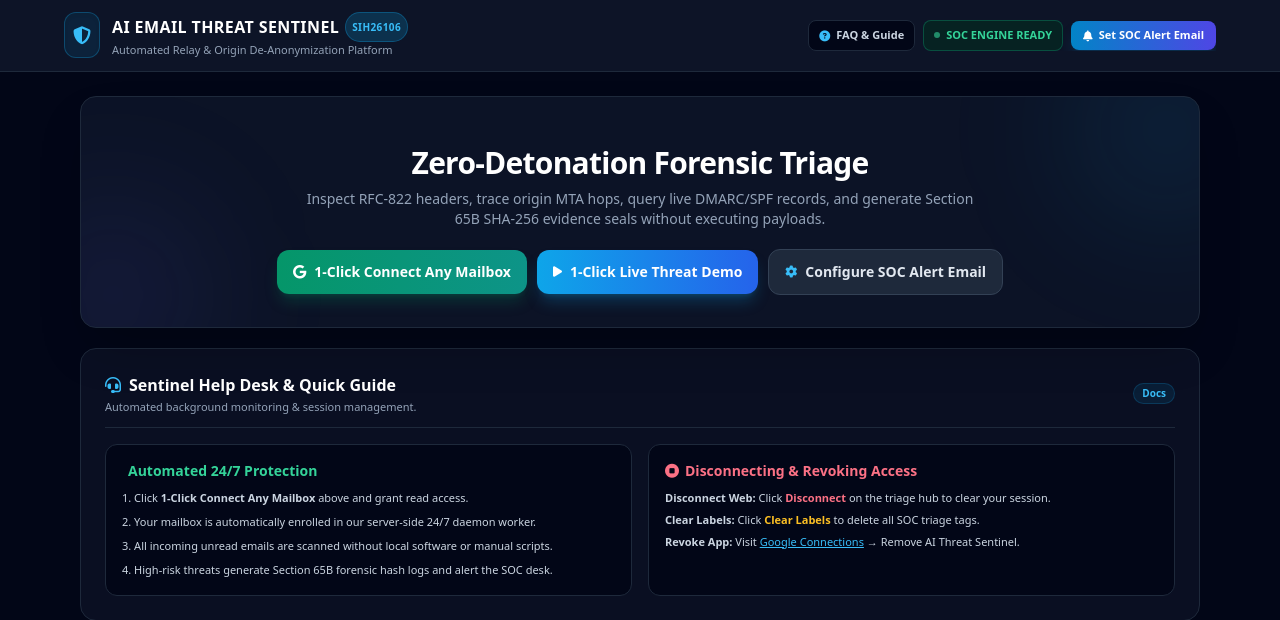
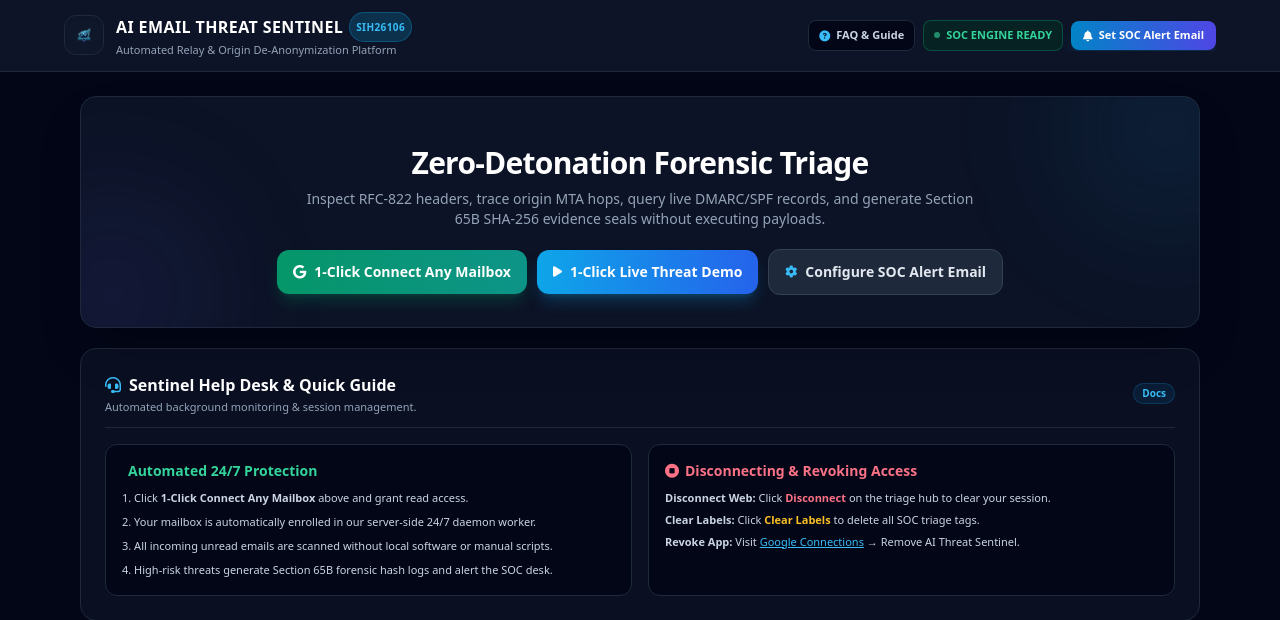
Before and after one commit to iszubairkhan/AIEmailThreat, a Flask app: page / in a window 1280 px wide. Shown: the top 620 px of the page. Run offline with Flask 3, Linux system fonts and the light colour scheme; some libraries are stand-ins or nearby versions.

Commit message:
Update index.html

```diff
--- a/templates/index.html
+++ b/templates/index.html
@@ -23,9 +23,11 @@
 
       <!-- Brand & Title -->
       <div class="flex items-center gap-3">
-        <div class="bg-sky-500/10 border border-sky-500/30 p-2 rounded-xl text-sky-400 text-lg shadow-inner flex-shrink-0">
-          <i class="fa-solid fa-shield-halved"></i>
-        </div>
+
+     <div class="bg-slate-900 border border-slate-800 p-1 rounded-xl shadow-inner flex-shrink-0 flex items-center justify-center w-10 h-10 overflow-hidden">
+        <img src="NExora logo.png" alt="Team Logo" class="w-full h-full object-contain rounded-lg">
+    </div>
+
         <div>
           <h1 class="text-sm sm:text-base font-black tracking-wide text-white flex items-center gap-1.5 flex-wrap">
             AI EMAIL THREAT SENTINEL
```
